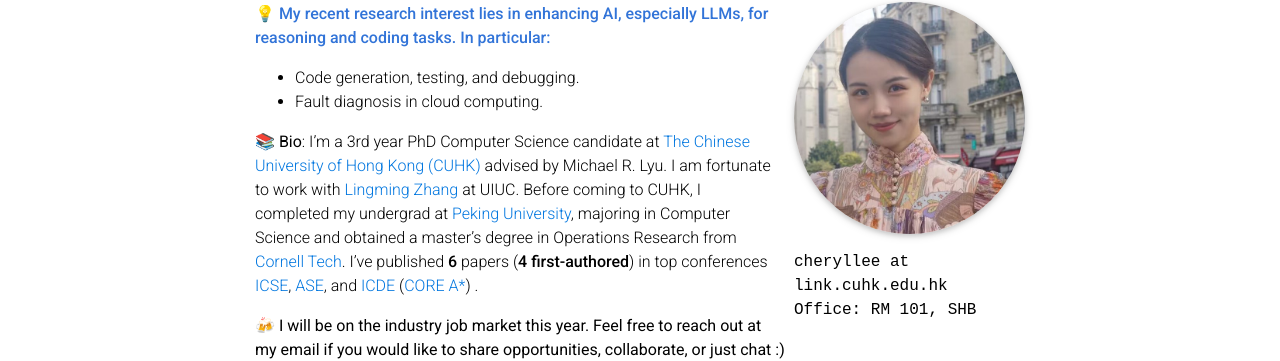
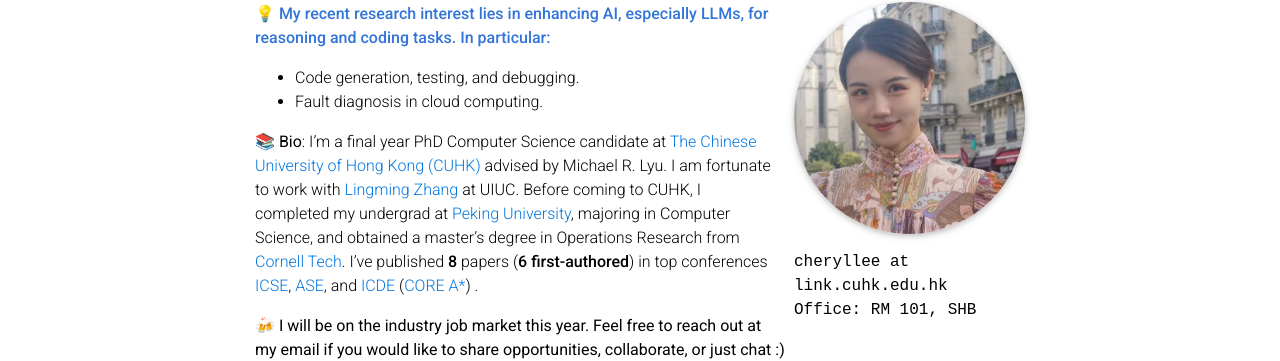
Before and after one commit to BEbillionaireUSD/BEbillionaireUSD.github.io, a Jekyll site: the page built from _pages/about.md, in a window 1280 px wide and 1152 px high. Shown: the part 167-528 px from the top of the window. Built offline with Jekyll 4.4.1, drawn with Linux system fonts in a browser that asks for light colours; comment, search, counter and statistics services are not loaded; a style sheet for code colours, icons or effects is not loaded.

Commit message:
Update about.md

```diff
--- a/_pages/about.md
+++ b/_pages/about.md
@@ -21,8 +21,8 @@ social: true  # includes social icons at the bottom of the page
 - Code generation, testing, and debugging.
 - Fault diagnosis in cloud computing.
 
-📚 <b>Bio</b>: I'm a 3rd year PhD Computer Science candidate at <a href="https://www.cse.cuhk.edu.hk/">The Chinese University of Hong Kong (CUHK)</a> advised by Michael R. Lyu. I am fortunate to work with <a href="https://lingming.cs.illinois.edu/">Lingming Zhang</a> at UIUC.
-Before coming to CUHK, I completed my undergrad at <a href="https://english.pku.edu.cn/">Peking University</a>, majoring in Computer Science and obtained a master's degree in Operations Research from <a href="https://tech.cornell.edu/">Cornell Tech</a>.
-I've published **6** papers (**4 first-authored**) in top conferences <a href="https://dl.acm.org/conference/icse">ICSE</a>, <a href="https://dl.acm.org/conference/ase">ASE</a>, and <a href="https://ieeexplore.ieee.org/xpl/conhome/1000178/all-proceedings">ICDE</a> (<a href="http://portal.core.edu.au/conf-ranks/?search=Software&by=all&source=CORE2023&sort=arank&page=1">CORE A*</a>) .
+📚 <b>Bio</b>: I'm a final year PhD Computer Science candidate at <a href="https://www.cse.cuhk.edu.hk/">The Chinese University of Hong Kong (CUHK)</a> advised by Michael R. Lyu. I am fortunate to work with <a href="https://lingming.cs.illinois.edu/">Lingming Zhang</a> at UIUC.
+Before coming to CUHK, I completed my undergrad at <a href="https://english.pku.edu.cn/">Peking University</a>, majoring in Computer Science, and obtained a master's degree in Operations Research from <a href="https://tech.cornell.edu/">Cornell Tech</a>.
+I've published **8** papers (**6 first-authored**) in top conferences <a href="https://dl.acm.org/conference/icse">ICSE</a>, <a href="https://dl.acm.org/conference/ase">ASE</a>, and <a href="https://ieeexplore.ieee.org/xpl/conhome/1000178/all-proceedings">ICDE</a> (<a href="http://portal.core.edu.au/conf-ranks/?search=Software&by=all&source=CORE2023&sort=arank&page=1">CORE A*</a>) .
 
 🍻 <b>I will be on the industry job market this year. Feel free to reach out at my email if you would like to share opportunities, collaborate, or just chat :)</b>
```
